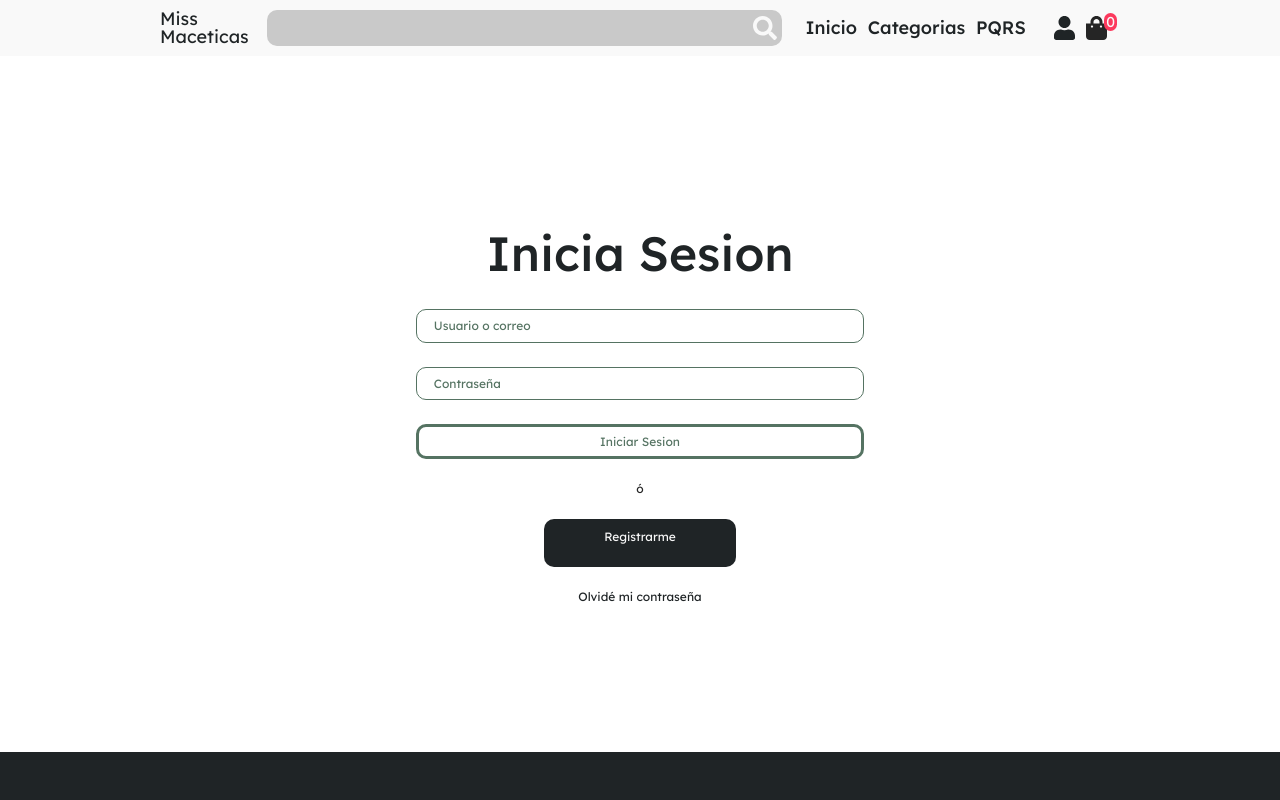
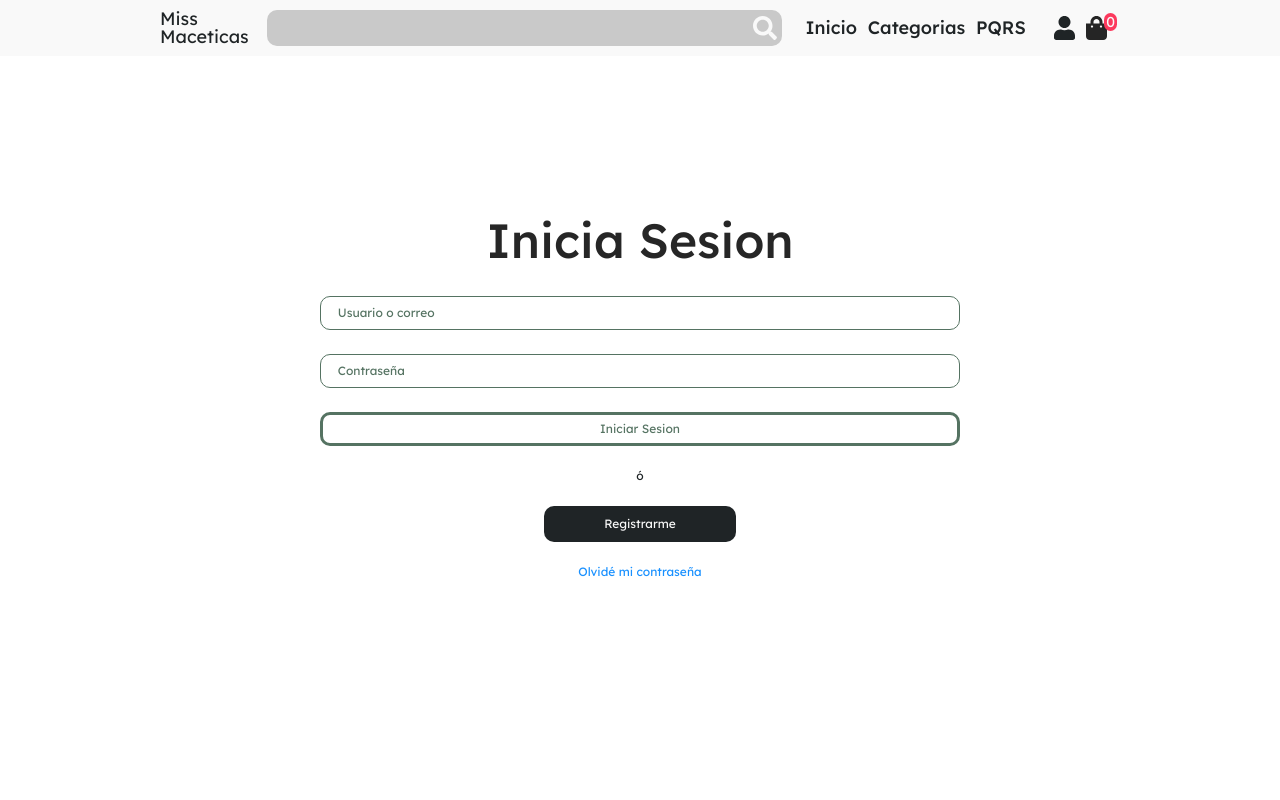
Before and after one commit to AplicacionDeVentas/Frontend, a React (Create React App) app: page /#/login in a window 1280 px wide. Shown: the top 800 px of the page. Built offline with nearby package versions, Linux system fonts and the light colour scheme.

Commit message:
correcting styles login/singup

```diff
--- a/src/Utils/AnchorButton/AnchorButton.scss
+++ b/src/Utils/AnchorButton/AnchorButton.scss
@@ -2,21 +2,25 @@
 
 .anchorButton {
     margin: 0 auto;
-    width: 15%;
+    width: 30%;
     margin-bottom: 3vh;
+    @media (max-width: $breakpoint-md){
+        width: 50%;
+    }
 
     &__a {
-        display: block;
-        text-align: center;
+        display: flex;
+        justify-content: center;
+        align-items: center;
         border-radius: 10px;
         background: $secondary-color;
         color: $primary-color;
-        height: 6vh;
-        padding: 1.5vh 0;
+        height: 3em;
+        padding: 1em 0;
         transition: 0.3s;
 
         &:hover {
-            color: $secondary-color-hover;
+            color: $primary-color-hover;
             background: $secondary-color-hover;
         }
     }
--- a/src/Utils/InputButton/InputButton.scss
+++ b/src/Utils/InputButton/InputButton.scss
@@ -2,7 +2,6 @@
 
 .inputButton {
     margin: 0 auto;
-    width: 100%;
     border: 3px solid $tertiary-color;
     border-radius: 10px;
     margin-bottom: 3vh;
@@ -20,6 +19,6 @@
 
     &:hover {
         background: $tertiary-color;
-        color: $secondary-color;
+        color: $primary-color;
     }
 }
--- a/src/components/Web/Footer/Footer.jsx
+++ b/src/components/Web/Footer/Footer.jsx
@@ -1,7 +1,6 @@
 import React from 'react';
 import { FontAwesomeIcon } from '@fortawesome/react-fontawesome'
 import { faFacebook, faWhatsapp, faInstagram, faGithub, faTwitter } from '@fortawesome/free-brands-svg-icons';
-import { faEnvelope } from '@fortawesome/free-solid-svg-icons'
 import IconButton from '../../../Utils/IconButton'
 import InputField from '../../../Utils/InputField/InputField'
 import InputButton from '../../../Utils/InputButton/InputButton'
@@ -18,13 +17,13 @@ export default function PageFooter() {
               <h3 className="widget-title">Miss Maceticas</h3>
               <ul className="widget-list">
                 <li><strong>Direccion: </strong><span>Transversal 80 #4-12</span></li>
-                <li><strong>Telefono: </strong><span><a href="tel:+573187922804">+57 318 792 2804</a></span></li>
-                <li><strong>Email: </strong><span><a href="mailto:missmaceticas@gmail.com">missmaceticas@gmail.com</a></span></li>
+                <li><strong>Telefono: </strong><span><a href="tel:+573187922804" rel="noreferrer">+57 318 792 2804</a></span></li>
+                <li><strong>Email: </strong><span><a href="mailto:missmaceticas@gmail.com" rel="noreferrer">missmaceticas@gmail.com</a></span></li>
                 <li><strong>Horario: </strong><span>L-V 09.00am - 04.00pm</span></li>
               </ul>
               <FontAwesomeIcon icon={faWhatsapp} size="lg"/>
               <span> Whatsapp: </span>
-              <a href="https://wa.me/573187922804" target="_blank">+57 317 792 2804</a>
+              <a href="https://wa.me/573187922804" target="_blank" rel="noreferrer">+57 317 792 2804</a>
             </aside>
             <aside className="widget follow-us">
               <h3 className="widget-title">Siguenos</h3>
@@ -50,7 +49,7 @@ export default function PageFooter() {
               <div className="developer">
                 <p>Camilo Vargas</p>
                 <div className="share-link">
-                  <a href="https://github.com/camilovargas123" target="_blank" >
+                  <a href="https://github.com/camilovargas123" target="_blank" rel="noreferrer" >
                     <IconButton icon={faGithub} size="lg"/>
                   </a>
                 </div>
@@ -58,10 +57,10 @@ export default function PageFooter() {
               <div className="developer">
                 <p>Alex Chirino</p>
                 <div className="share-link">
-                  <a href="https://github.com/apchirinoc" target="_blank" >
+                  <a href="https://github.com/apchirinoc" target="_blank" rel="noreferrer" >
                     <IconButton icon={faGithub} size="lg" />
                   </a>
-                  <a href="https://twitter.com/apchirinoc" target="_blank" >
+                  <a href="https://twitter.com/apchirinoc" target="_blank" rel="noreferrer" >
                     <IconButton icon={faTwitter} size="lg"/>
                   </a>
                 </div>
--- a/src/components/Web/Header/MenuBars/MenuBars.jsx
+++ b/src/components/Web/Header/MenuBars/MenuBars.jsx
@@ -1,4 +1,4 @@
-import React, {useState} from "react";
+import React from "react";
 import "./MenuBars.scss";
 
 export default function MenuBars(props) {
--- a/src/components/Web/Header/MenuButtons/MenuButtons.jsx
+++ b/src/components/Web/Header/MenuButtons/MenuButtons.jsx
@@ -1,7 +1,4 @@
 import React from "react";
-import {Link} from "react-router-dom";
-import { faShoppingBag, faUser } from '@fortawesome/free-solid-svg-icons';
-import IconButton from "../../../../Utils/IconButton";
 
 import "./MenuButtons.scss";
 
@@ -9,7 +6,7 @@ export default function MenuButtons(props) {
     const { change } = props;
 
     return (
-        <div className={`navbar__buttons ${change ? "navbar__buttons__responsive" : ""}`} onClick={() => console.log("clicl afuera")}>
+        <div className={`navbar__buttons ${change ? "navbar__buttons__responsive" : ""}`} >
             <ul className={`navbar__buttons__button ${change ? "navbar__buttons__responsive__button" : ""}`}>
                 <li>Inicio</li>
                 <li>Categorias</li>
--- a/src/components/Web/Header/PageHeader.jsx
+++ b/src/components/Web/Header/PageHeader.jsx
@@ -1,4 +1,4 @@
-import React, {useState, useEffect} from 'react';
+import React, {useState} from 'react';
 import {Link} from "react-router-dom";
 import { faSearch, faUser, faShoppingBag } from '@fortawesome/free-solid-svg-icons';
 import { Layout, Menu } from 'antd';
--- a/src/components/Web/User/Login/Login.jsx
+++ b/src/components/Web/User/Login/Login.jsx
@@ -7,15 +7,14 @@ import './Login.scss'
 
 const Login = () => {
   return (
-    <div className="login">
     <div className="login__form">
-        <h1 className="login__title">Inicia Sesion</h1>
+      <h1 className="login__form__title">Inicia Sesion</h1>
       <form action="">
         <InputField type="text" placeholder="Usuario o correo" autoFocus/>
         <InputField type="password" placeholder="Contraseña"/>
         <InputButton value="Iniciar Sesion"/>
       </form>
-        <span className="login__oTag">
+      <span className="login__form__oTag">
         ó
       </span>
       <AnchorButton value="Registrarme" href={"/signup"}/>
@@ -23,7 +22,6 @@ const Login = () => {
         <a href="#">Olvidé mi contraseña</a>
       </div>
     </div>
-    </div>
   )
 }
 
--- a/src/components/Web/User/Login/Login.scss
+++ b/src/components/Web/User/Login/Login.scss
@@ -1,26 +1,21 @@
 @import '../../../../scss/index.scss';
 
-main {
-    min-height: 87vh;
-    display: flex;
-    align-items: center;
-}
-
-.login {
-    height: 100%;
-    width: 100%;
+.login__form {
+    width: 50%;
+    text-align: center;
+    font-size: 1em;
+    color: $secondary-color;
+    margin: 0 auto;
+    margin-top: 20vh;
+    @media (max-width: $breakpoint-md){
+        margin-top: 10vh;
+    }
 
     &__title {
-        text-align: center;
         font-size: 2em;
-    }
-
-    &__form {
-        width: 100%;
-
-        .inputField, .inputButton {
-            width: 35%;
-        }
+        margin: 0.5em 0;
+        font-size: 3rem;
+        margin-bottom: 4vh;
     }
 
     &__oTag {
@@ -42,11 +37,4 @@ main {
             }
         }
     }
-
-    h1 {
-        color: $secondary-color;
-        margin: 0.5em 0;
-        font-size: 3rem;
-        margin-bottom: 4vh;
-    }
 }
--- a/src/components/Web/User/SignUp/SignUp.scss
+++ b/src/components/Web/User/SignUp/SignUp.scss
@@ -1,17 +1,17 @@
 @import '../../../../scss/index.scss';
 
-main {
-    height: 100%;
-    display: flex;
-    align-items: center;
-}
-
 .signUp-container {
-    width: 100%;
+    width: 50%;
+    text-align: center;
+    font-size: 1em;
+    color: $secondary-color;
+    margin: 0 auto;
+    margin-top: 20vh;
+    @media (max-width: $breakpoint-md){
+        margin-top: 10vh;
+    }
 
     &__form {
-        width: 50%;
-        margin: 0 auto;
 
         &__title {
             text-align: center;
--- a/src/layout/LayoutHome.js
+++ b/src/layout/LayoutHome.js
@@ -9,7 +9,7 @@ export default function LayoutHome(props){
     return(
         <>
             <PageHeader />
-            <main>
+            <main style={{minHeight: "97vh"}}>
                 <LoadRoutes routes={routes} />
             </main>
             <PageFooter />
```
Lines whose indentation alone changed are shown as unchanged.
